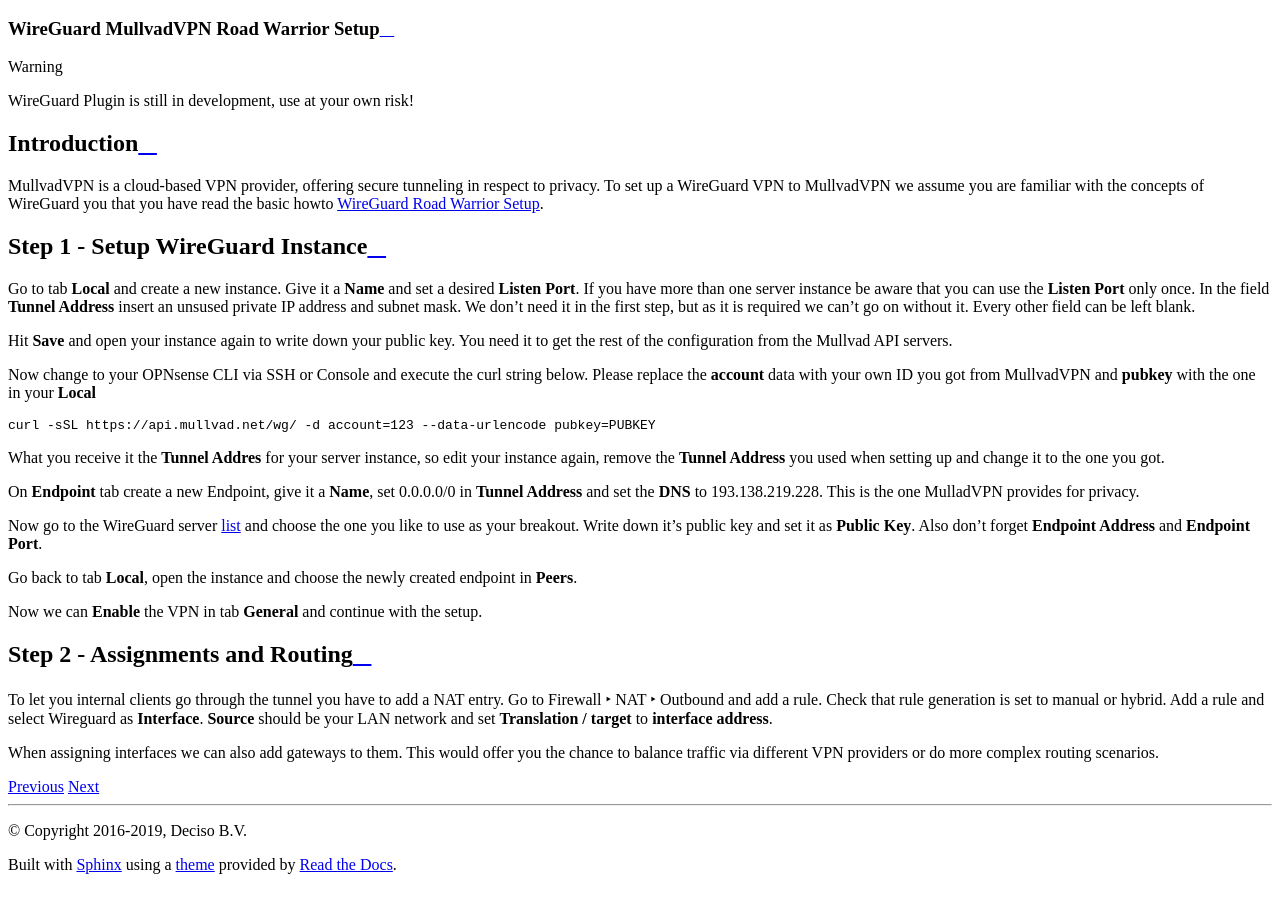
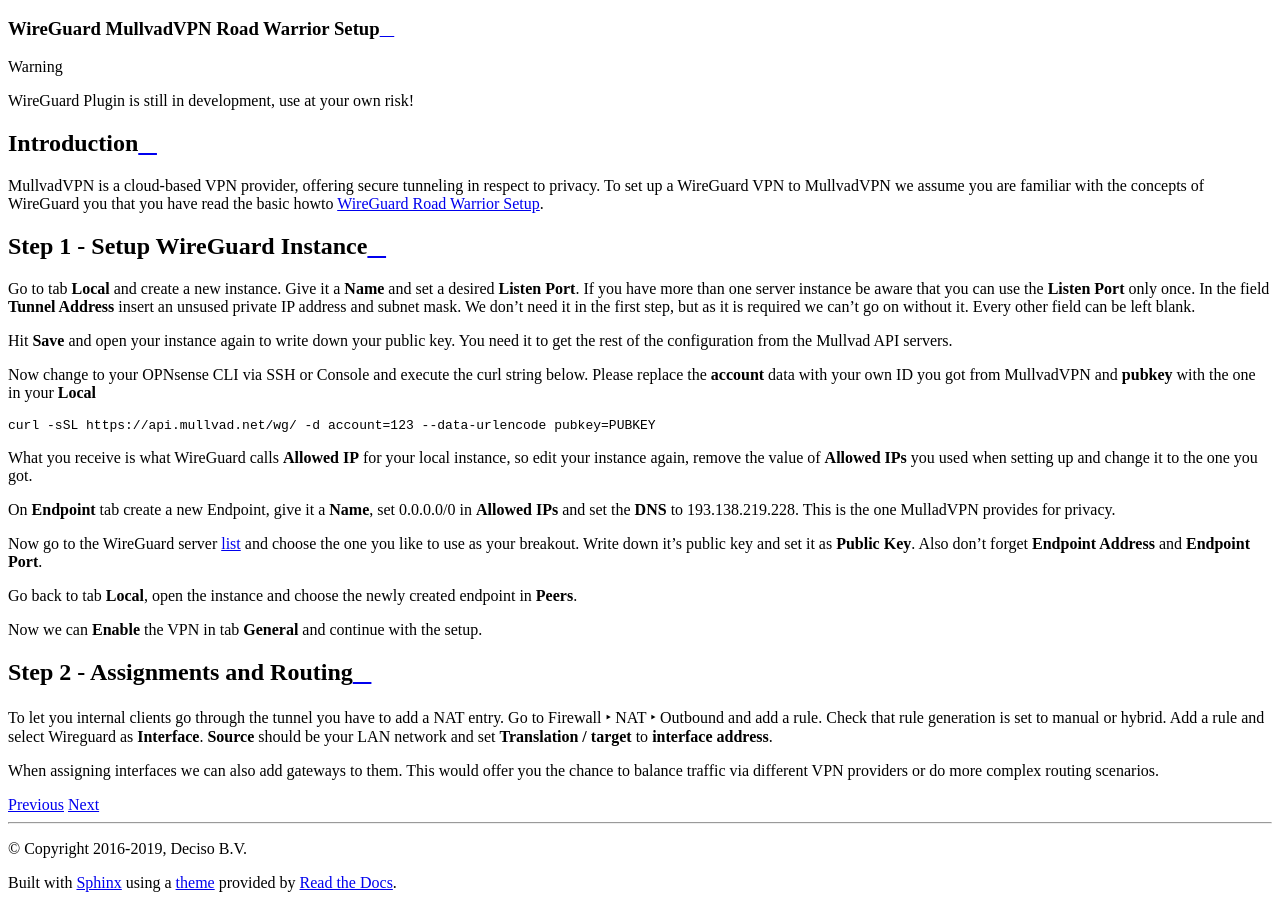
Before and after one commit to opnsense/docs, a Sphinx documentation site: the page built from source/manual/how-tos/wireguard-client-mullvad.rst, in a window 1280 px wide and 900 px high, scrolled down 852 px. Built offline with Sphinx 7.4.7 and the Read the Docs theme 2.0.0, drawn with Linux system fonts in a browser that asks for light colours.

Commit message:
Update wireguard-client-mullvad.rst

```diff
--- a/source/manual/how-tos/wireguard-client-mullvad.rst
+++ b/source/manual/how-tos/wireguard-client-mullvad.rst
@@ -32,10 +32,10 @@
 
     curl -sSL https://api.mullvad.net/wg/ -d account=123 --data-urlencode pubkey=PUBKEY
 
-What you receive it the **Tunnel Addres** for your server instance, so edit your instance again, remove
-the **Tunnel Address** you used when setting up and change it to the one you got.
+What you receive is what WireGuard calls **Allowed IP** for your local instance, so edit your instance again, remove
+the value of **Allowed IPs** you used when setting up and change it to the one you got.
 
-On **Endpoint** tab create a new Endpoint, give it a **Name**, set 0.0.0.0/0 in **Tunnel Address** and set
+On **Endpoint** tab create a new Endpoint, give it a **Name**, set 0.0.0.0/0 in **Allowed IPs** and set
 the **DNS** to 193.138.219.228. This is the one MulladVPN provides for privacy.
 
 Now go to the WireGuard server list_ and choose the one you like to use as your breakout. Write down it's
```
